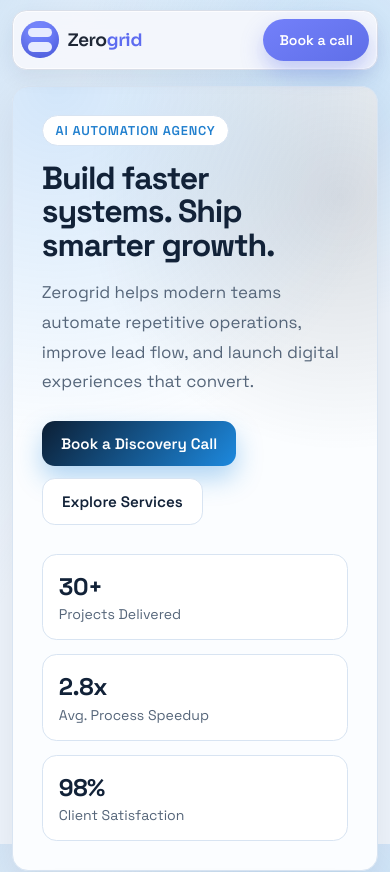
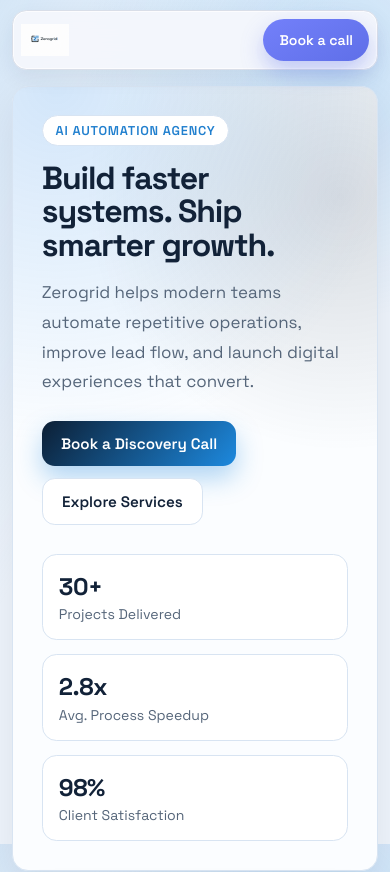
Before and after one commit to Abhi-0930/Zerogrid, a Next.js app: page / in a window 390 px wide. Shown: the top 872 px of the page. Built offline with nearby package versions, Linux system fonts and the light colour scheme.

Commit message:
created the boilerplate templeate

```diff
--- a/src/app/page.module.css
+++ b/src/app/page.module.css
@@ -24,47 +24,13 @@
 .brand {
   display: flex;
   align-items: center;
-  gap: 0.85rem;
-  font-weight: 600;
-  letter-spacing: -0.02em;
+  flex-shrink: 0;
 }
 
-.mark {
-  width: 3.15rem;
-  height: 3.15rem;
-  border-radius: 50%;
-  background: linear-gradient(150deg, #7d8dff 0%, #5f6ff3 100%);
-  position: relative;
-  box-shadow: inset 0 -6px 12px rgba(58, 71, 190, 0.45);
-}
-
-.markTop,
-.markBottom {
-  position: absolute;
-  left: 50%;
-  transform: translateX(-50%);
-  width: 2.15rem;
-  height: 0.86rem;
-  border-radius: 999px;
-  background: #e7ebff;
-}
-
-.markTop {
-  top: 0.42rem;
-}
-
-.markBottom {
-  bottom: 0.42rem;
-}
-
-.brandText {
-  font-size: clamp(1.2rem, 2vw, 2rem);
-  font-family: var(--font-sora), "Segoe UI", sans-serif;
-  color: #1f2736;
-}
-
-.brandText span {
-  color: #5d6cf0;
+.brandLogoImage {
+  width: auto;
+  height: 2.8rem;
+  object-fit: contain;
 }
 
 .navLinks {
@@ -335,22 +301,12 @@
   }
 
   .brand {
-    gap: 0.55rem;
+    max-width: 9.5rem;
   }
 
-  .mark {
-    width: 2.35rem;
-    height: 2.35rem;
-  }
-
-  .markTop,
-  .markBottom {
-    width: 1.5rem;
-    height: 0.58rem;
-  }
-
-  .brandText {
-    font-size: 1.08rem;
+  .brandLogoImage {
+    height: 2rem;
+    width: 100%;
   }
 
   .navLinks {
--- a/src/app/page.tsx
+++ b/src/app/page.tsx
@@ -1,3 +1,4 @@
+import Image from "next/image";
 import styles from "./page.module.css";
 
 export default function Home() {
@@ -37,15 +38,16 @@
   return (
     <div className={styles.page}>
       <header className={styles.nav}>
-        <div className={styles.brand}>
-          <div className={styles.mark} aria-hidden="true">
-            <span className={styles.markTop} />
-            <span className={styles.markBottom} />
-          </div>
-          <span className={styles.brandText}>
-            Zero<span>grid</span>
-          </span>
-        </div>
+        <a className={styles.brand} href="#" aria-label="Zerogrid home">
+          <Image
+            className={styles.brandLogoImage}
+            src="/logo.png"
+            alt="Zerogrid logo"
+            width={300}
+            height={80}
+            priority
+          />
+        </a>
         <nav className={styles.navLinks}>
           {navItems.map((item) => (
             <a key={item.label} href={item.href}>
```
Also changed, not shown: public/zerogrid-logo-bg-remove.png (added).
